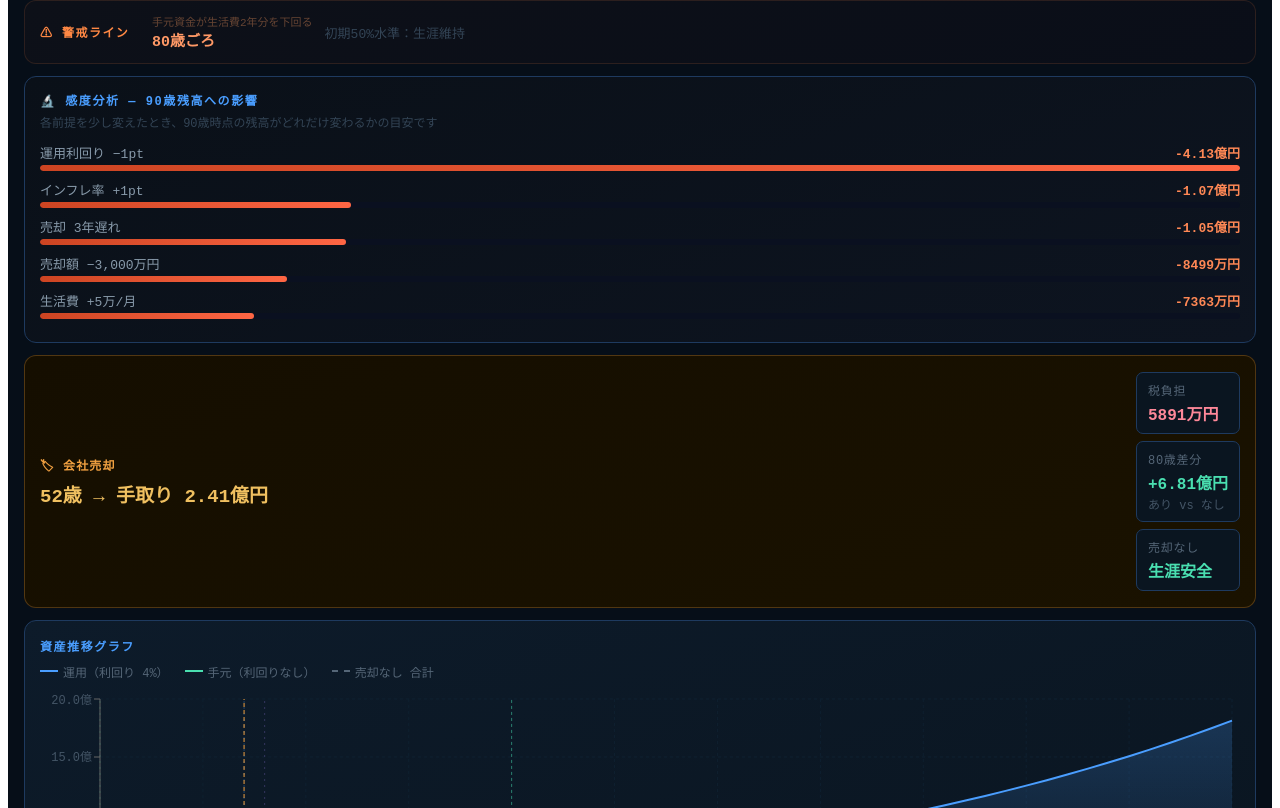
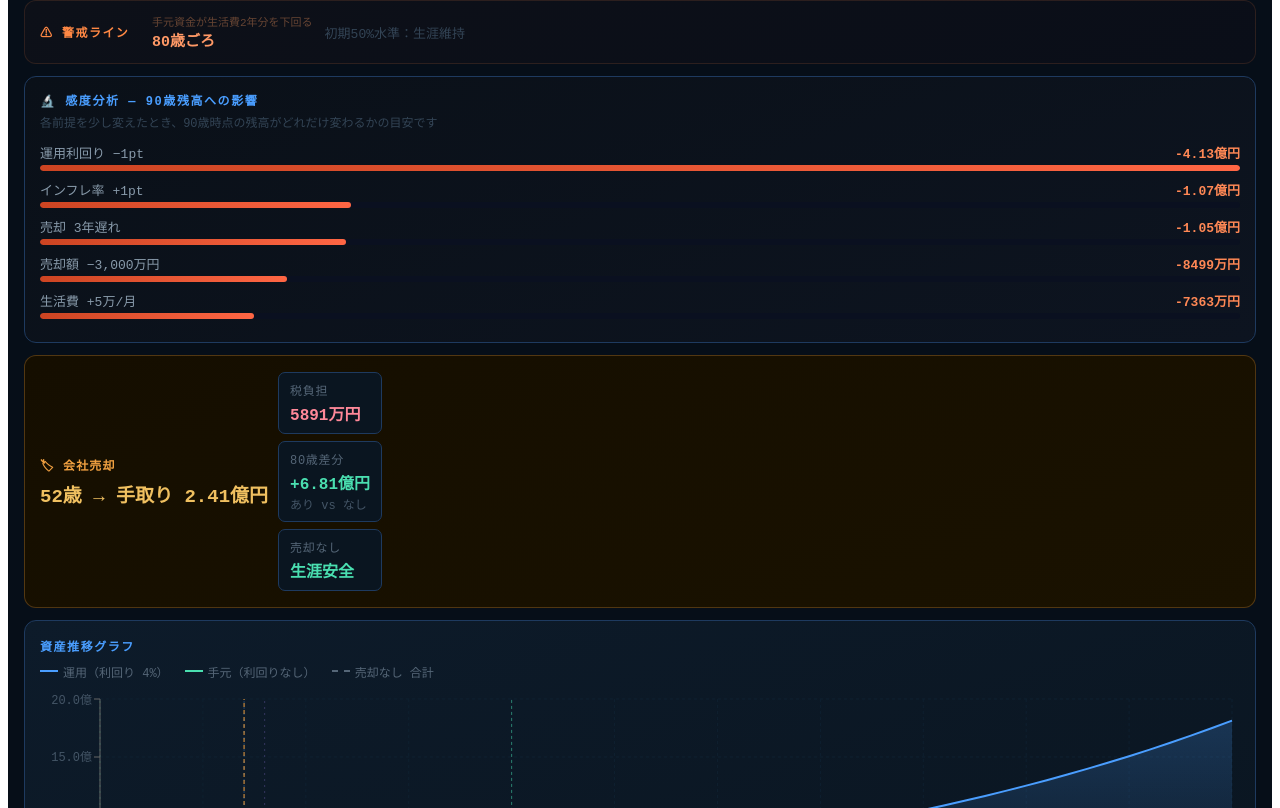
Before and after one commit to Fujimico/retirement-simulator, a React (Vite) app: page / in a window 1280 px wide. Shown: the part 430-1238 px from the top of the page. Built offline with nearby package versions, Linux system fonts and the light colour scheme.

Commit message:
モバイル対応

```diff
--- a/src/App.jsx
+++ b/src/App.jsx
@@ -1267,7 +1267,7 @@ export default function App() {
 
       {/* 売却サマリー */}
       {saleEnabled && (
-        <div style={{ ...LP, marginBottom: 12, display: "flex", alignItems: "center", justifyContent: "space-between", flexWrap: "wrap", gap: 10 }}>
+        <div style={{ ...LP, marginBottom: 12, display: "flex", alignItems: "center", justifyContent: "flex-start", flexWrap: "wrap", gap: 10 }}>
           <div>
             <div style={{ fontSize: 12, color: "#f0a040", textTransform: "uppercase", letterSpacing: "0.1em", fontWeight: 700 }}>🏷 会社売却</div>
             <div style={{ fontSize: 19, color: "#f0c060", fontWeight: 700, marginTop: 2 }}>{saleSaleAge}歳 → 手取り {fmtFull(afterTax)}</div>
@@ -1303,7 +1303,7 @@ export default function App() {
             </div>
           ))}
         </div>
-        <div className="chart-height" style={{ height: 270 }}><ResponsiveContainer width="100%" height="100%">
+        <ResponsiveContainer width="100%" height={270}>
           <AreaChart data={chartData} margin={{ top: 8, right: 8, left: 6, bottom: 0 }}>
             <defs>
               <linearGradient id="gInv" x1="0" y1="0" x2="0" y2="1">
@@ -1360,7 +1360,7 @@ export default function App() {
             {/* ストレスライン */}
             {stressMode && stressResult && <Line type="monotone" dataKey="assetsStress" stroke="#ffcc44" strokeWidth={1.5} dot={false} strokeDasharray="4 2" connectNulls />}
           </AreaChart>
-        </ResponsiveContainer></div>
+        </ResponsiveContainer>
       </div>
 
       {/* コントロール */}
```
